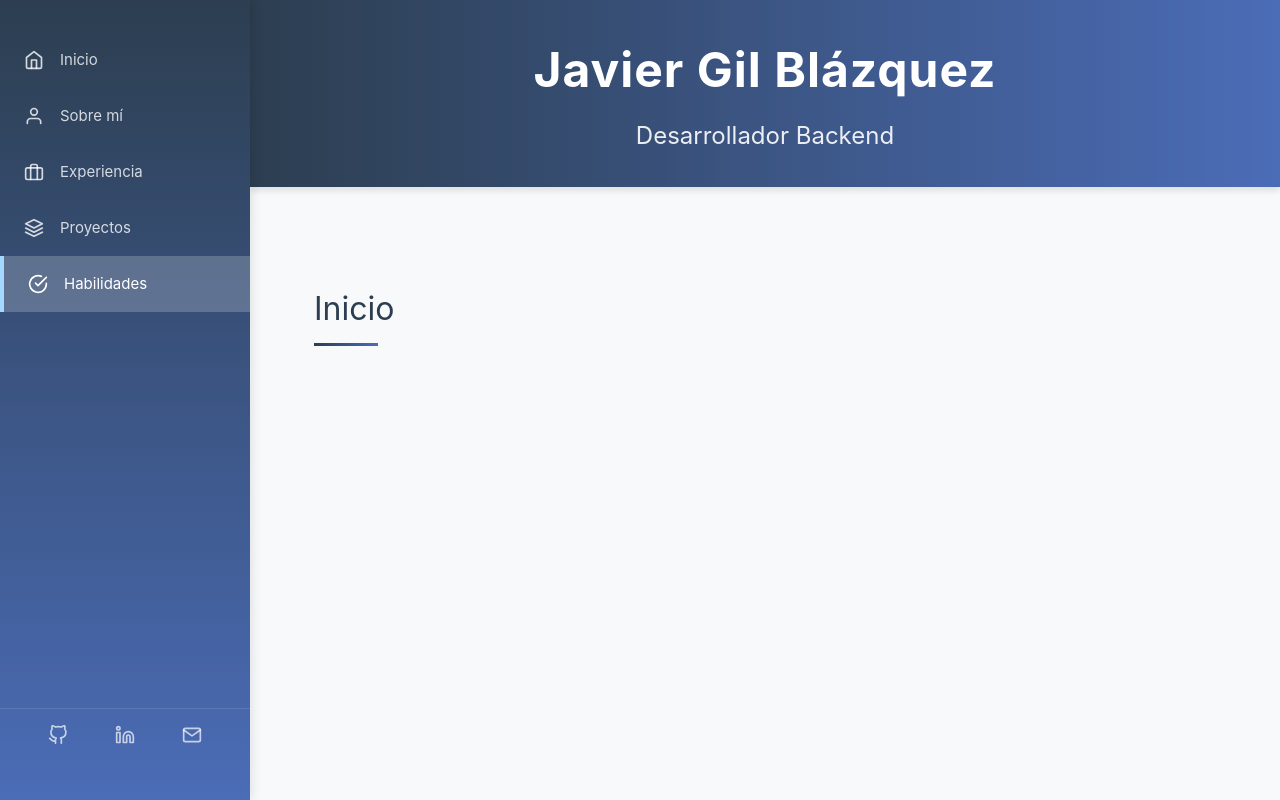
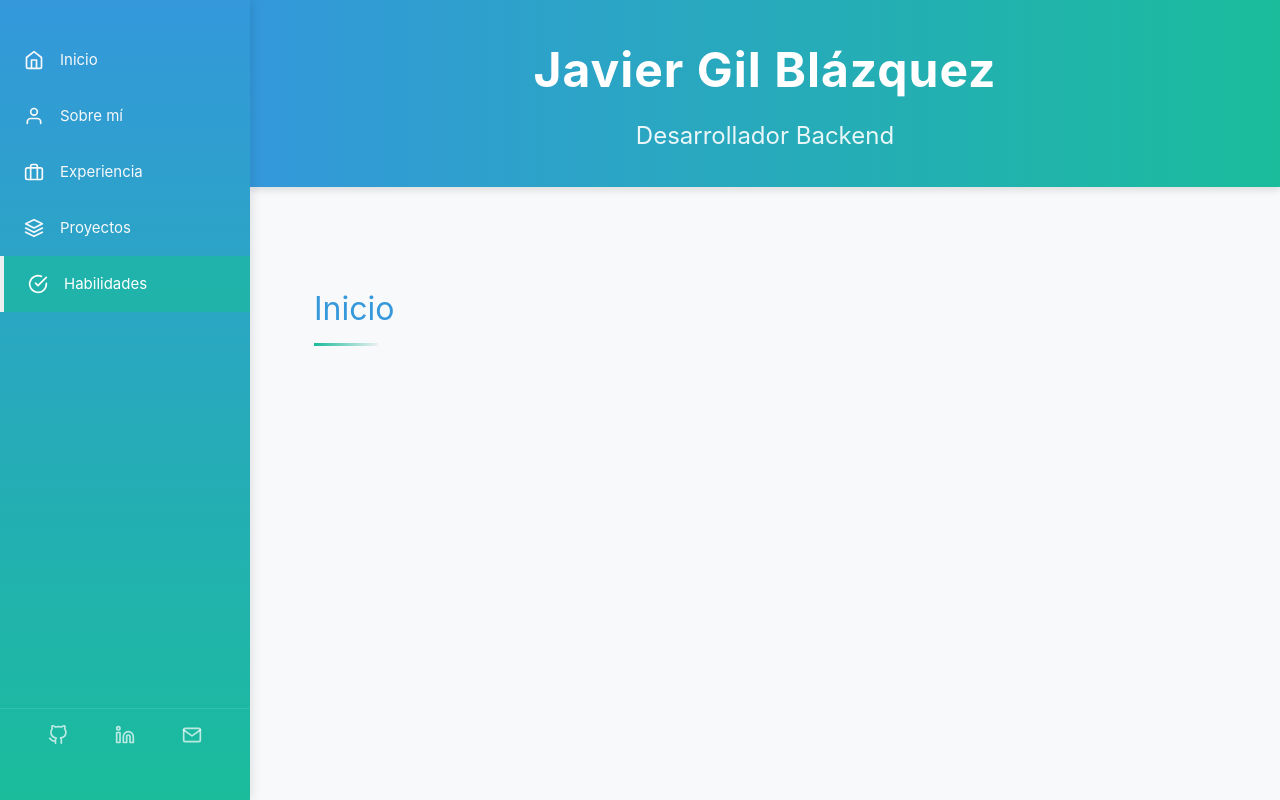
Before and after one commit to Jastxz/Curriculum-Vitae, a Vue app in the folder CV/: page / in a window 1280 px wide. Shown: the top 800 px of the page. Built offline with nearby package versions, Linux system fonts and the light colour scheme.

Commit message:
Definidos colores primarios para el esqueleto

```diff
--- a/CV/src/App.vue
+++ b/CV/src/App.vue
@@ -3,48 +3,17 @@
     <BarraLateral></BarraLateral>
     <div class="main-content">
       <Cabeza></Cabeza>
-
-      <main>
-        <!-- Sección Inicio -->
-        <section id="home" class="section">
-          <h2>Inicio</h2>
-          <!-- Contenido de la sección -->
-        </section>
-
-        <!-- Sección Sobre mí -->
-        <section id="about" class="section">
-          <h2>Sobre mí</h2>
-          <!-- Contenido de la sección -->
-        </section>
-
-        <!-- Sección Experiencia -->
-        <section id="experience" class="section">
-          <h2>Experiencia</h2>
-          <!-- Contenido de la sección -->
-        </section>
-
-        <!-- Sección Proyectos -->
-        <section id="projects" class="section">
-          <h2>Proyectos</h2>
-          <!-- Contenido de la sección -->
-        </section>
-
-        <!-- Sección Habilidades -->
-        <section id="skills" class="section">
-          <h2>Habilidades</h2>
-          <!-- Contenido de la sección -->
-        </section>
-      </main>
-
+      <Main></Main>
       <Pie></Pie>
     </div>
   </div>
 </template>
 
 <script setup lang="ts">
-import Cabeza from './components/Cabeza.vue'
-import Pie from './components/Pie.vue'
-import BarraLateral from './components/BarraLateral.vue'
+import Cabeza from './components/skeleton/Cabeza.vue'
+import Pie from './components/skeleton/Pie.vue'
+import BarraLateral from './components/skeleton/BarraLateral.vue'
+import Main from './components/skeleton/Main.vue'
 </script>
 
 <style>
@@ -79,42 +48,10 @@ body {
   transition: margin-left 0.3s ease;
 }
 
-main {
-  min-height: calc(100vh - 200px); /* Ajustar según la altura del header y footer */
-  padding: 2rem;
-}
-
-.section {
-  min-height: 100vh;
-  padding: 4rem 2rem;
-  scroll-margin-top: 4rem; /* Para el desplazamiento suave */
-}
-
-.section h2 {
-  font-size: 2rem;
-  margin-bottom: 2rem;
-  color: #2c3e50;
-  position: relative;
-}
-
-.section h2::after {
-  content: '';
-  position: absolute;
-  left: 0;
-  bottom: -0.75rem;
-  width: 4rem;
-  height: 3px;
-  background: linear-gradient(to right, #2c3e50, #4b6cb7);
-}
-
 /* Estilos responsivos */
 @media (max-width: 768px) {
   .main-content {
     margin-left: 0;
   }
-
-  .section {
-    padding: 3rem 1rem;
-  }
 }
 </style>
--- a/CV/src/assets/main.css
+++ b/CV/src/assets/main.css
@@ -1 +1,21 @@
 @import './base.css';
+
+.color-turquesa {
+    color: #1ABC9C;
+}
+
+.color-azul {
+    color: #3498DB;
+}
+
+.color-gris-palido {
+    color: #ECF0F1;
+}
+
+.color-naranja-suave {
+    color: #ffc86f;
+}
+
+.color-blanco {
+    color: #F8F9FA;
+}
--- a/CV/src/components/BarraLateral.vue
+++ b/CV/src/components/skeleton/BarraLateral.vue
@@ -185,7 +185,7 @@ onUnmounted(() => {
   left: 0;
   height: 100vh;
   width: 250px;
-  background: linear-gradient(to bottom, #2c3e50, #4b6cb7);
+  background: linear-gradient(to bottom, #3498DB, #1ABC9C);
   color: white;
   z-index: 1000;
   transition: transform 0.3s ease;
@@ -227,20 +227,20 @@ onUnmounted(() => {
   display: flex;
   align-items: center;
   padding: 1rem 1.5rem;
-  color: rgba(255, 255, 255, 0.8);
+  color: #F8F9FA;
   text-decoration: none;
   transition: all 0.2s ease;
 }
 
 .nav-link:hover {
-  background-color: rgba(255, 255, 255, 0.1);
+  background-color: #1abc9ca2;
   color: white;
 }
 
 .nav-link.active {
-  background-color: rgba(255, 255, 255, 0.2);
+  background-color: #1abc9ca2;
   color: white;
-  border-left: 4px solid #a5d8ff;
+  border-left: 4px solid #ECF0F1;
 }
 
 .nav-icon {
@@ -265,7 +265,7 @@ onUnmounted(() => {
 }
 
 .social-link:hover {
-  color: white;
+  color: #ffc86f;
 }
 
 /* Estilos para el botón hamburguesa */
@@ -275,7 +275,7 @@ onUnmounted(() => {
   right: -3.5rem;
   width: 3rem;
   height: 3rem;
-  background-color: #4b6cb7;
+  background-color: #3498DB;
   border-radius: 0 4px 4px 0;
   display: flex;
   align-items: center;
--- a/CV/src/components/Cabeza.vue
+++ b/CV/src/components/skeleton/Cabeza.vue
@@ -14,7 +14,7 @@
 .header {
   width: 100%;
   padding: 2rem 0;
-  background: linear-gradient(to right, #2c3e50, #4b6cb7);
+  background: linear-gradient(to right, #3498DB, #1ABC9C);
   color: white;
   box-shadow: 0 4px 6px rgba(0, 0, 0, 0.1);
 }
--- /dev/null
+++ b/CV/src/components/skeleton/Main.vue
@@ -0,0 +1,73 @@
+<template>
+    <main>
+        <!-- Sección Inicio -->
+        <section id="home" class="section">
+          <h2>Inicio</h2>
+          <!-- Contenido de la sección -->
+        </section>
+
+        <!-- Sección Sobre mí -->
+        <section id="about" class="section">
+          <h2>Sobre mí</h2>
+          <!-- Contenido de la sección -->
+        </section>
+
+        <!-- Sección Experiencia -->
+        <section id="experience" class="section">
+          <h2>Experiencia</h2>
+          <!-- Contenido de la sección -->
+        </section>
+
+        <!-- Sección Proyectos -->
+        <section id="projects" class="section">
+          <h2>Proyectos</h2>
+          <!-- Contenido de la sección -->
+        </section>
+
+        <!-- Sección Habilidades -->
+        <section id="skills" class="section">
+          <h2>Habilidades</h2>
+          <!-- Contenido de la sección -->
+        </section>
+      </main>
+</template>
+
+<script setup lang="ts">
+</script>
+
+<style>
+main {
+  min-height: calc(100vh - 200px); /* Ajustar según la altura del header y footer */
+  padding: 2rem;
+}
+
+.section {
+  min-height: 100vh;
+  padding: 4rem 2rem;
+  scroll-margin-top: 4rem; /* Para el desplazamiento suave */
+}
+
+.section h2 {
+  font-size: 2rem;
+  margin-bottom: 2rem;
+  color: #3498DB;
+  position: relative;
+}
+
+.section h2::after {
+  content: '';
+  position: absolute;
+  left: 0;
+  bottom: -0.75rem;
+  width: 4rem;
+  height: 3px;
+  background: linear-gradient(to right, #1ABC9C, #ECF0F1);
+}
+
+/* Estilos responsivos */
+@media (max-width: 768px) {
+  .section {
+    padding: 3rem 1rem;
+  }
+}
+</style>
--- a/CV/src/components/Pie.vue
+++ b/CV/src/components/skeleton/Pie.vue
@@ -22,7 +22,7 @@
 .footer {
   width: 100%;
   padding: 1.5rem 0;
-  background: linear-gradient(to right, #2c3e50, #4b6cb7);
+  background: linear-gradient(to left, #3498DB, #1ABC9C);
   color: white;
   font-size: 0.875rem;
 }
@@ -52,7 +52,7 @@
 }
 
 .footer-link {
-  color: #a5d8ff;
+  color: #ffc86f;
   text-decoration: none;
   transition:
     color 0.2s ease,
@@ -67,12 +67,12 @@
   height: 1px;
   bottom: -2px;
   left: 0;
-  background-color: #a5d8ff;
+  background-color: #ffc86f;
   transition: width 0.3s ease;
 }
 
 .footer-link:hover {
-  color: #ffffff;
+  color: #F8F9FA;
 }
 
 .footer-link:hover::after {
@@ -85,7 +85,7 @@
 }
 
 .vue-text {
-  color: #00ff15;
+  color: #49ff58;
   font-weight: 600;
 }
 
```
